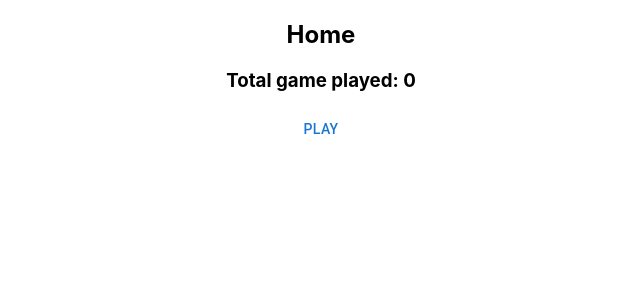
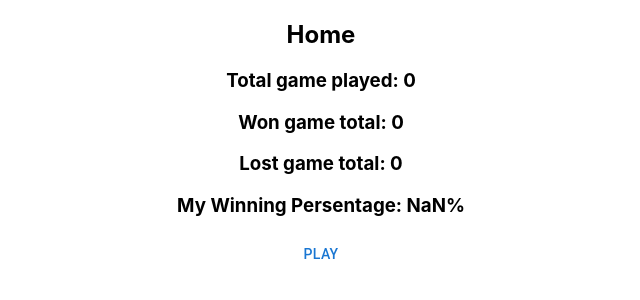
Before and after one commit to 2022-spring-adv-fe-mowe/tca-c4, a React (Create React App) app: page / in a window 1280 px wide. Shown: the top 300 px of the page, without its empty margins (319-959 px from the left). Built offline with nearby package versions, Linux system fonts and the light colour scheme.

Commit message:
Win and Lose Numbers, my Winning rate

```diff
--- a/src/Home.js
+++ b/src/Home.js
@@ -5,18 +5,32 @@ export const Home = ({gameResults}) => {
 
     const nav = useNavigate();
 
+    console.log(gameResults);
+
+    const winCount = gameResults.filter(n => n == true).length;
+    console.log(winCount);
+
+    const loseCount = gameResults.length - winCount
+
+    const myWinningPersentage = ((winCount / gameResults.length)*100).toFixed(2)
+
     return (
         <>
         <h2>Home</h2>
         <h3>Total game played: {gameResults.length} </h3>
+        <h3>Won game total: {winCount}</h3>
+        <h3>Lost game total: {loseCount}</h3>
+        <h3>My Winning Persentage: {myWinningPersentage}%</h3>
         <Button
             onClick = {()=>nav("/play")}
 
         >Play</Button>
 
-        {
+        {/* {
             gameResults.map(x => <div>{x ? "won" : "lost"}</div>)
-        }
+
+        } */}
+
 
         </>
 
```
